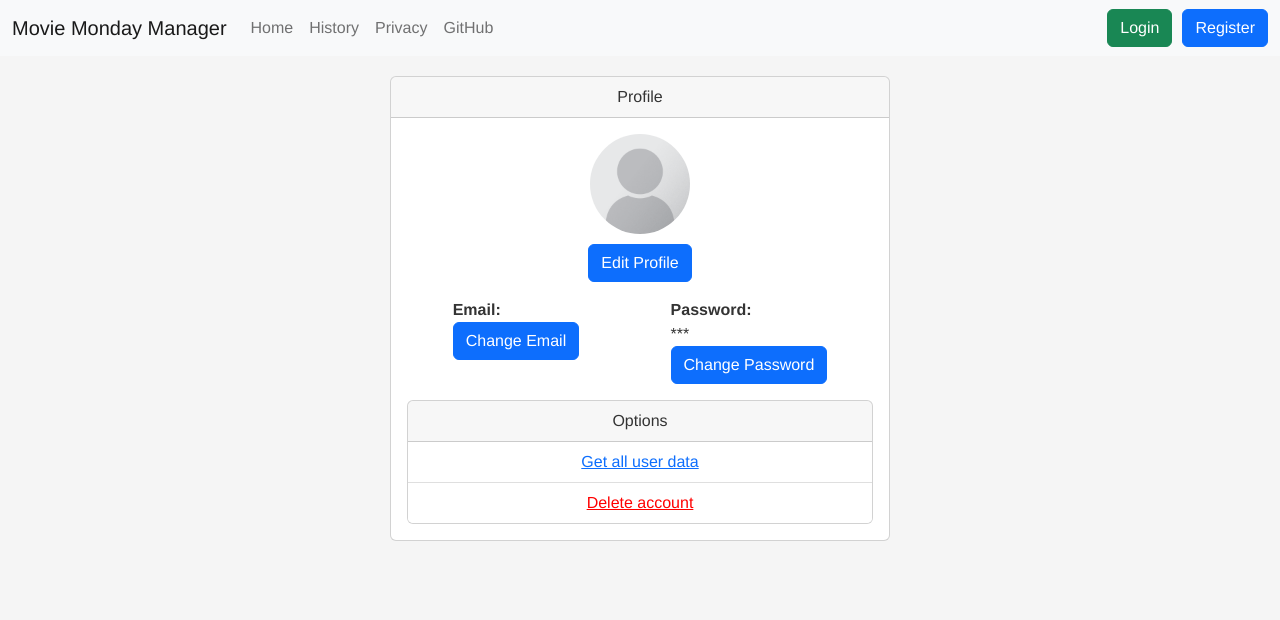
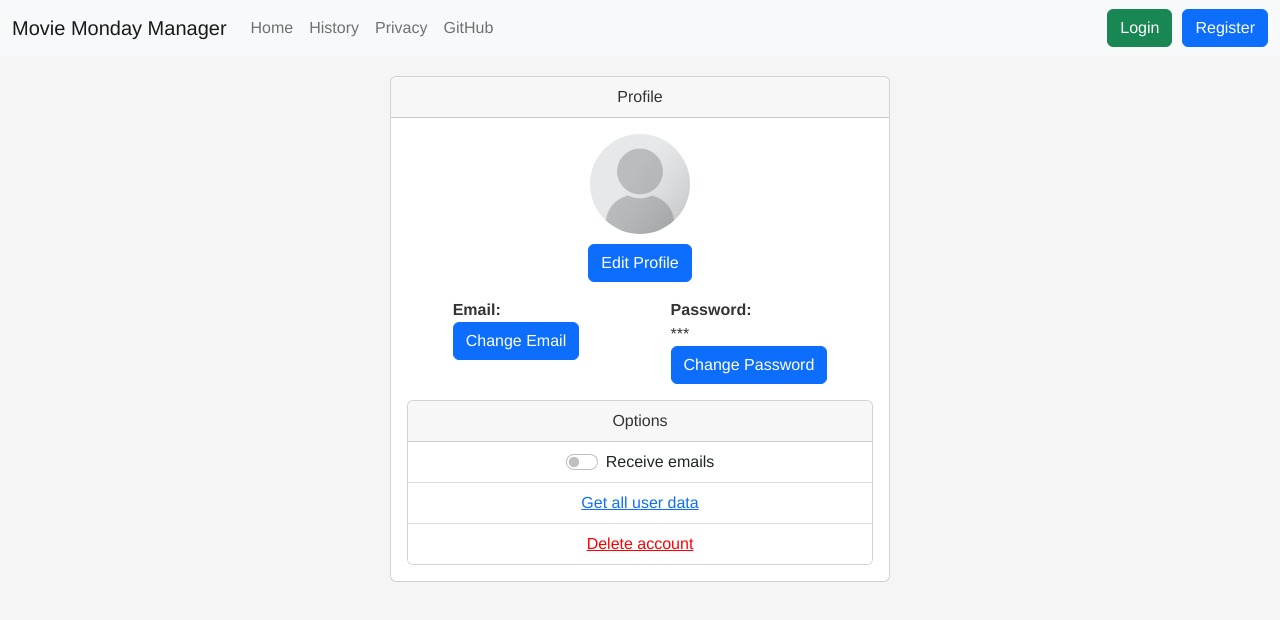
Before and after one commit to EliasSchaut/movie-monday-manager, a Vue app in the folder client/: page /profile in a window 1280 px wide. Shown: the top 620 px of the page. Built offline with nearby package versions, Linux system fonts and the light colour scheme; no server answers.

Commit message:
client: add profile option email_opt_in

```diff
--- a/client/src/views/ProfileView.vue
+++ b/client/src/views/ProfileView.vue
@@ -22,6 +22,12 @@
 
       <CardComponent header="Options" nobody>
         <ul class="list-group list-group-flush">
+          <li class="list-group-item">
+            <div class="form-switch">
+              <input class="form-check-input" type="checkbox" role="switch" id="switch_emails" :checked="user.email_opt_in" name="email_opt_in" @click="opt_in_email">
+              <label class="form-check-label ms-2" for="switch_emails">Receive emails</label>
+            </div>
+          </li>
           <li class="list-group-item"><a @click.prevent="get_user_data" href="">Get all user data</a></li>
           <li class="list-group-item"><a @click.prevent="" data-bs-toggle="modal" data-bs-target="#modal_delete_account" style="color: red" href="">Delete account</a></li>
         </ul>
@@ -142,6 +148,10 @@ export default {
       call(form.action, "Delete", post).then(() => {
         router.push("/").then(() => router.push("/logout"));
       });
+    },
+    opt_in_email(e: Event) {
+      const checkbox = e.target as HTMLInputElement;
+      call("/api/user/email_opt_in", "post", { email_opt_in: checkbox.checked })
     }
   }
 };
```
